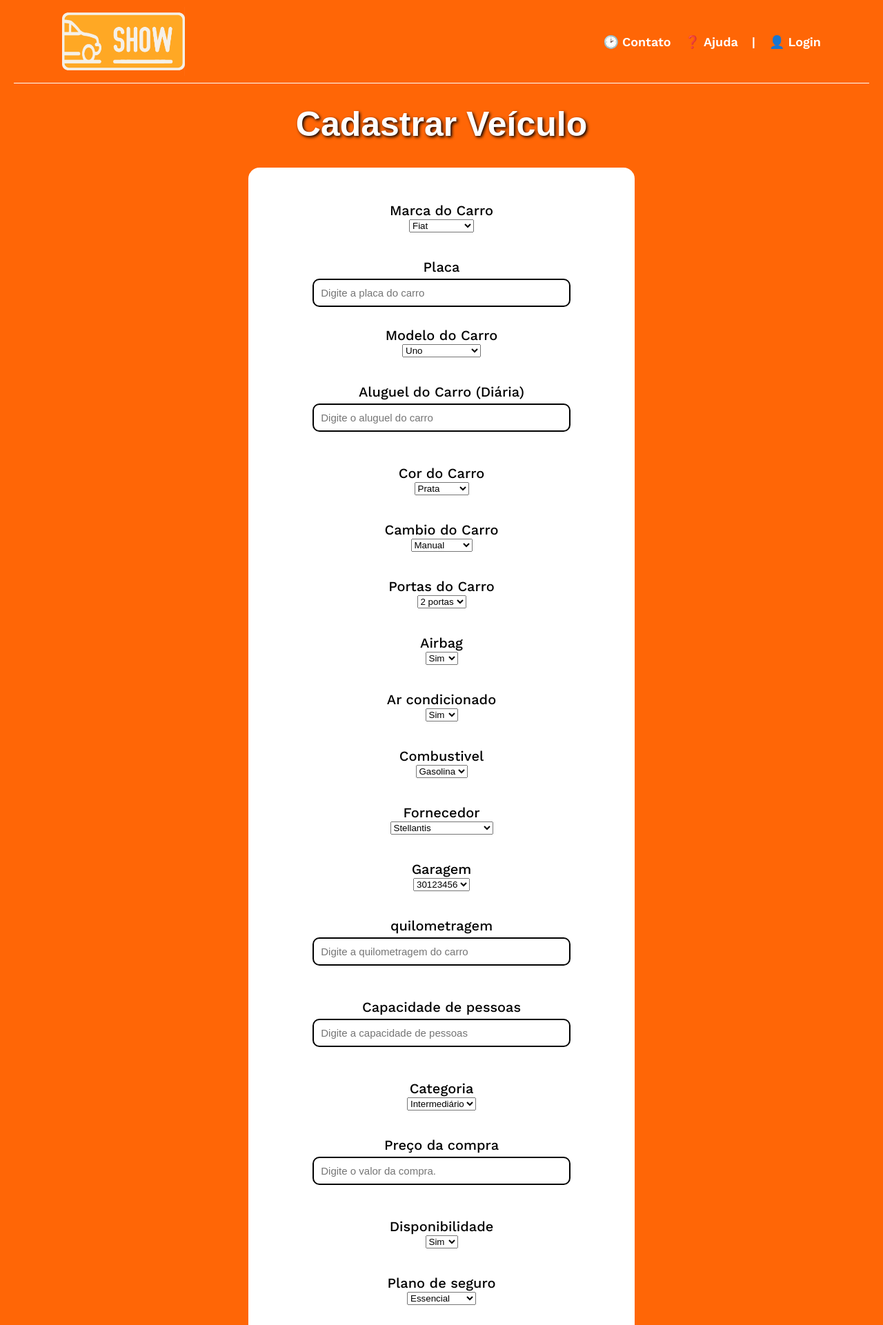
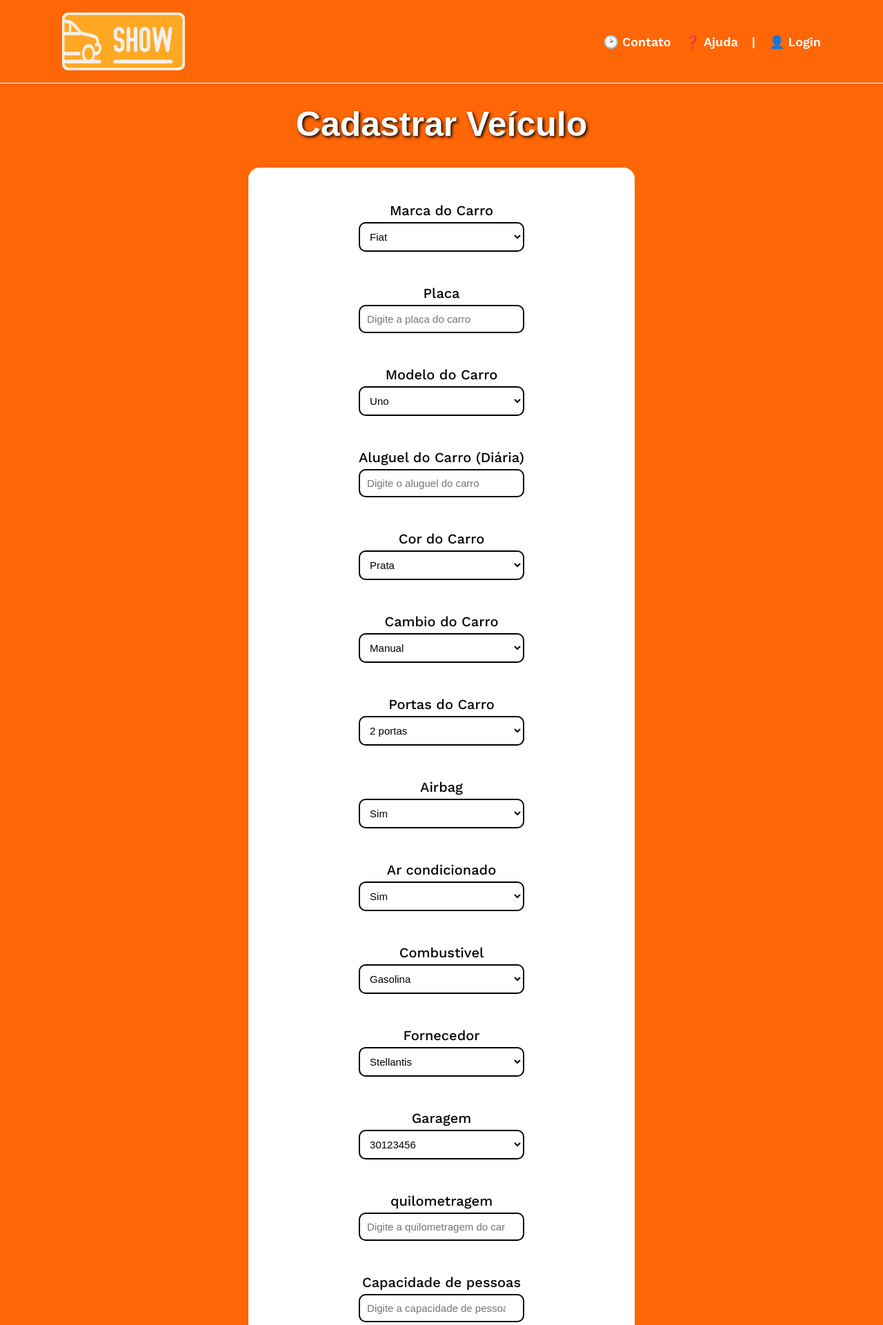
Before and after one commit to gabrielokimura/Projeto_Agostinho_2025, a Flask app: page /cadastro_carro in a window 1280 px wide; the page is wider, and only the part inside the window is pictured. Shown: the top 1921 px of that part at 69% size. Run offline with Flask 3, Linux system fonts and the light colour scheme; data comes from the database, SQL or seed files in the repository; both versions use the stored data as it was before the commit.

Commit message:
ajustes front

```diff
--- a/projeto_agostinhov1.1/static/estilo.css
+++ b/projeto_agostinhov1.1/static/estilo.css
@@ -27,11 +27,10 @@
 body{
     font-family: "Work Sans";
     background-color: #ff6606;
-    display: block;
-    padding-left: 20px;
-    padding-right: 20px;
     margin: 0;
     min-height: 100vh;
+    display: flex;  /* MODIFICADO: adicionado para sticky footer */
+    flex-direction: column;
 }
 
 header{
@@ -128,7 +127,7 @@
   justify-content: center;
 }
 
-
+.form_simples select,
 .form_simples input {
   width: 100%;
   padding: 10px;
@@ -138,6 +137,7 @@
   margin-top: 5px;
   margin-bottom: 10px;
   font-size: 15px;
+  background-color: #fff;
 }
 
 .form_simples button {
@@ -238,13 +238,16 @@
   color: #ffffff;
 }
 
+main {
+  flex: 1;  /* MODIFICADO: adicionado para sticky footer */
+}
+
 footer {
   background-color: #ff9900;
   color: #fff;
   padding: 40px 20px 20px 20px;
   margin-top: 60px;
   font-family: "Work Sans", sans-serif;
-  margin: -20px;
 }
 
 .footer_container {
--- a/projeto_agostinhov1.1/templates/cadastro_carro.html
+++ b/projeto_agostinhov1.1/templates/cadastro_carro.html
@@ -24,7 +24,8 @@
         <div class="conteudo">
             <label for="placa">Placa</label>
             <input type="text" id="placa" name="placa" required placeholder="Digite a placa do carro">
-            <a>Mensagem de erro</a>
+            <br>
+            <a>Mensagem de erro</a><br><br>
         </div>
 
 
--- a/projeto_agostinhov1.1/templates/error401.html
+++ b/projeto_agostinhov1.1/templates/error401.html
@@ -8,7 +8,6 @@
 <body>
     <h1>Erro 401 - Acesso Não Autorizado</h1>
     <p>Você precisa fazer login para acessar essa página, vai fazer login seu imbecil!!</p>
-    <a href="{{ url_for('login') }}">Voltar para a página de login</a>
-
+    <a href="{{ url_for('pagina_inicial') }}">Ir para a página inicial</a>
 </body>
 </html>
--- a/projeto_agostinhov1.1/templates/error403.html
+++ b/projeto_agostinhov1.1/templates/error403.html
@@ -8,6 +8,5 @@
 <body>
     <h1>Erro 403 - Sem acesso</h1>
     <p>Você não tem direito para acessar essa página!!</p>
-    <a href="{{ url_for('login') }}">Voltar para a página de login</a>
-</body>
+    <a href="{{ url_for('pagina_inicial') }}">Ir para a página inicial</a></body>
 </html>
--- a/projeto_agostinhov1.1/templates/error404.html
+++ b/projeto_agostinhov1.1/templates/error404.html
@@ -9,7 +9,6 @@
     <h1>Erro 404 - página não encontrada</h1>
 
     <p>opa, Parece que vc errou na hora de digitar, essa página não existe</p>
-    <a href="{{ url_for('login') }}">Ir para a página de login</a>
-
+    <a href="{{ url_for('pagina_inicial') }}">Ir para a página inicial</a>
 </body>
 </html>
--- a/projeto_agostinhov1.1/templates/pagina_inicial.html
+++ b/projeto_agostinhov1.1/templates/pagina_inicial.html
@@ -1,6 +1,6 @@
 {% extends "base.html" %}
 
-{% block title %}Login{% endblock %}
+{% block title %}Show{% endblock %}
 
 
 {% block conteudo_principal %}
```
Also changed, not shown: projeto_agostinhov1.1/projeto_concessionaria.db (deleted), projeto_concessionaria.db.
